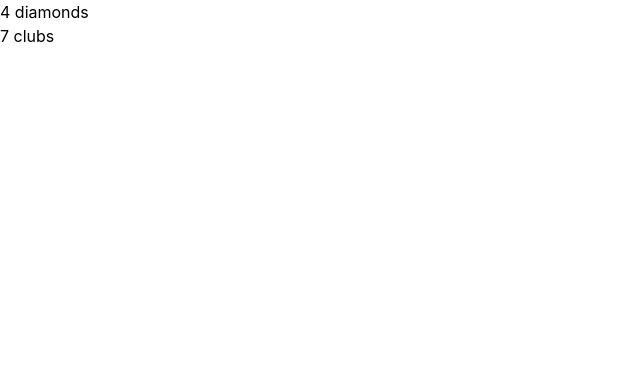
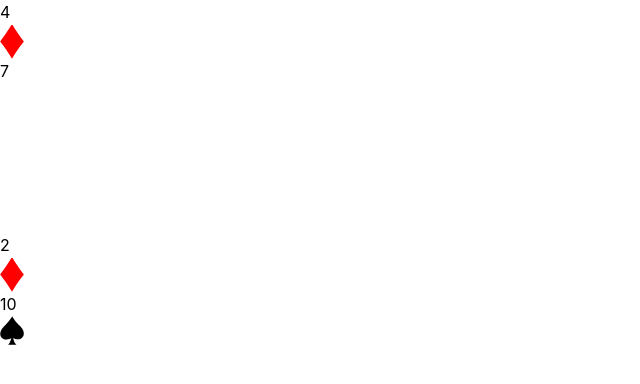
Before and after one commit to josephblair92/solitaire, a React (Vite) app: page / in a window 1280 px wide. Shown: the top 384 px of the page, without its empty margins (0-640 px from the left). Built offline with nearby package versions, Linux system fonts and the light colour scheme.

Commit message:
Render suit symbols in Card

```diff
--- a/src/App.tsx
+++ b/src/App.tsx
@@ -4,20 +4,31 @@ import * as Types from "./types/types"
 import { getSuitColor } from "./utils/utils"
 
 function App() {
-  const card1: Types.Card = {
+  const cards = [
+    {
       number: 4,
       suit: Types.Suit.DIAMONDS,
       color: getSuitColor(Types.Suit.DIAMONDS)
-  }
-  const card2: Types.Card = {
+    },
+    {
       number: 7,
       suit: Types.Suit.CLUBS,
       color: getSuitColor(Types.Suit.CLUBS)
+    },
+    {
+      number: 2,
+      suit: Types.Suit.DIAMONDS,
+      color: getSuitColor(Types.Suit.DIAMONDS)
+    },
+    {
+      number: 10,
+      suit: Types.Suit.SPADES,
+      color: getSuitColor(Types.Suit.SPADES)
     }
+  ]
   return (
     <>
-      <Card card={card1} />
-      <Card card={card2} />
+      {cards.map(card => <Card card={card} />)}
     </>
   )
 }
--- a/src/components/Card.tsx
+++ b/src/components/Card.tsx
@@ -1,13 +1,28 @@
-import type { Card } from "../types/types"
+import { Suit, type Card } from "../types/types"
+import Clubs from "../assets/clubs.svg?react"
+import Hearts from "../assets/hearts.svg?react"
+import Spades from "../assets/spades.svg?react"
+import Diamonds from "../assets/diamonds.svg?react"
 
 export interface CardProps {
   card: Card
 }
 
+const suitSymbols = {
+    [Suit.CLUBS]: Clubs,
+    [Suit.HEARTS]: Hearts,
+    [Suit.SPADES]: Spades,
+    [Suit.DIAMONDS]: Diamonds
+}
+
 export function Card({ card }: CardProps) {
+  const SuitSymbol = suitSymbols[card.suit]
   return (
     <div>
-      <span className={`text-${card.color}-500`}>{card.number} {card.suit}</span>
+      <span className={`text-${card.color}-500`}>
+        {card.number}
+        <SuitSymbol className="w-6" />
+      </span>
     </div>
   )
 }
```
Lines whose indentation alone changed are shown as unchanged.
